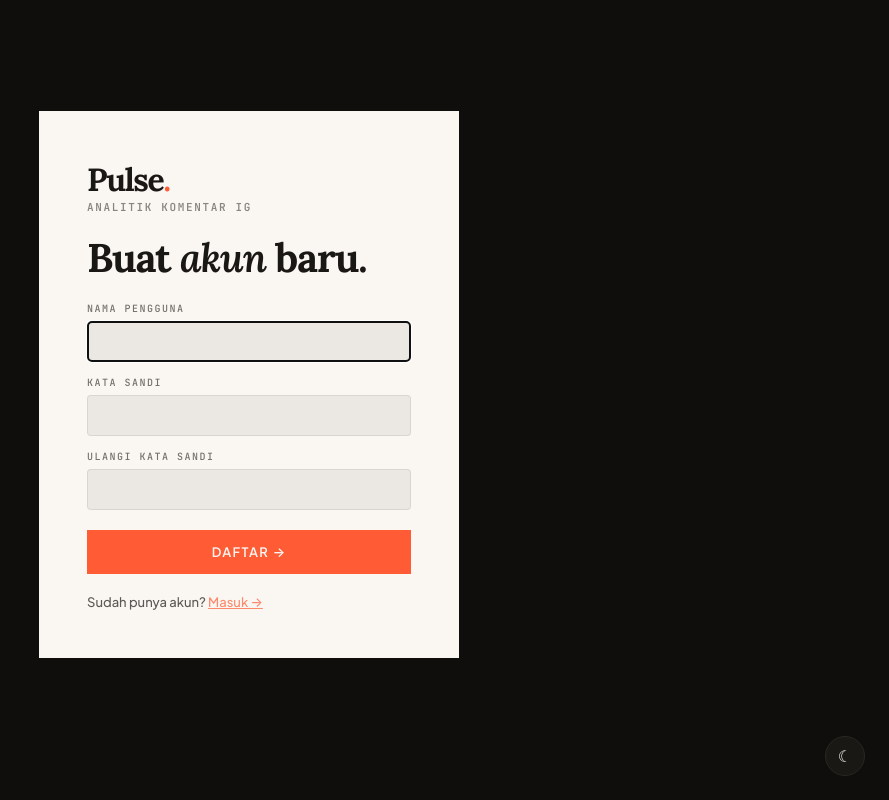
After one commit to shariski/ig-pulse, a FastAPI app: template app/templates/register.html in a window 1280 px wide. The commit adds this page. Shown: the whole page, without its empty margins (391-1280 px from the left). Run offline with FastAPI, Linux system fonts and the light colour scheme; the template is opened without the code that fills it, so the values that code supplies are empty; some libraries are stand-ins or nearby versions.

Commit message:
Multi-account task 6: register/login/logout + templates
Co-Authored-By: Claude Opus 4.7 (1M context) <noreply@anthropic.com>

```diff
--- a/app/main.py
+++ b/app/main.py
@@ -22,7 +22,7 @@ from app import registry as _registry
 from app.auth import _Redirect
 from app.config import ensure_session_secret, settings
 from app.db import connect, run_migrations
-from app.routes import analysis, dashboard, export
+from app.routes import analysis, auth_routes, dashboard, export
 
 
 def configure_logging() -> None:
@@ -62,6 +62,7 @@ async def _redirect_handler(request, exc: _Redirect):
     return RedirectResponse(exc.to, status_code=302)
 
 
+app.include_router(auth_routes.router)
 app.include_router(dashboard.router)
 app.include_router(analysis.router)
 app.include_router(export.router)
--- a/app/static/css/app.css
+++ b/app/static/css/app.css
@@ -369,3 +369,12 @@ a { color: inherit; }
   .insights { grid-template-columns: 1fr; }
   .hero-meta { gap: 24px; flex-wrap: wrap; }
 }
+
+/* ============================ AUTH PAGES ============================ */
+.auth-wrap { min-height: 100vh; display: flex; align-items: center; justify-content: center; padding: 24px; }
+.auth-card { width: 100%; max-width: 420px; }
+.auth-label { display: block; font-family: var(--font-mono); font-size: 10px; text-transform: uppercase; letter-spacing: 0.15em; opacity: 0.6; margin: 14px 0 6px; }
+.auth-input { width: 100%; padding: 10px 12px; border: 1px solid var(--on-card-line); border-radius: var(--radius-sm); background: var(--on-card-fill); color: inherit; font-family: var(--font-body); font-size: 15px; }
+.auth-error { background: rgba(255,91,53,0.14); color: var(--neg); padding: 10px 12px; border-radius: var(--radius-sm); font-size: 13px; margin-bottom: 8px; }
+.auth-foot { margin-top: 20px; font-size: 13px; opacity: 0.7; }
+.auth-foot a { color: var(--accent); }
--- /dev/null
+++ b/app/templates/register.html
@@ -0,0 +1,26 @@
+{% extends "base.html" %}
+{% block title %}Daftar — IG Pulse{% endblock %}
+{% block content %}
+<div class="auth-wrap">
+  <article class="card auth-card">
+    <div class="brand-mark" style="font-family:var(--font-display);font-size:32px;font-weight:700;letter-spacing:-0.04em;">Pulse<span style="color:var(--accent)">.</span></div>
+    <div class="card-sub" style="margin-bottom:24px;">Analitik Komentar IG</div>
+    <h1 class="card-title" style="margin-bottom:24px;">Buat <em>akun</em> baru.</h1>
+    {% if error %}<div class="auth-error">{{ error }}</div>{% endif %}
+    <form method="post" action="/register">
+      <label class="auth-label">Nama pengguna</label>
+      <input class="auth-input" name="username" value="{{ username or '' }}" required autofocus />
+      <label class="auth-label">Kata sandi</label>
+      <input class="auth-input" type="password" name="password" required />
+      <label class="auth-label">Ulangi kata sandi</label>
+      <input class="auth-input" type="password" name="confirm" required />
+      {% if needs_code %}
+      <label class="auth-label">Kode undangan</label>
+      <input class="auth-input" name="code" required />
+      {% endif %}
+      <button class="cta" type="submit" style="margin-top:20px;">Daftar →</button>
+    </form>
+    <div class="auth-foot">Sudah punya akun? <a href="/login">Masuk →</a></div>
+  </article>
+</div>
+{% endblock %}
```
Also changed, not shown: app/routes/auth_routes.py (added, +78 -0 lines), app/templates/login.html (added, +20 -0 lines), tests/test_auth_routes.py (added, +44 -0 lines).
